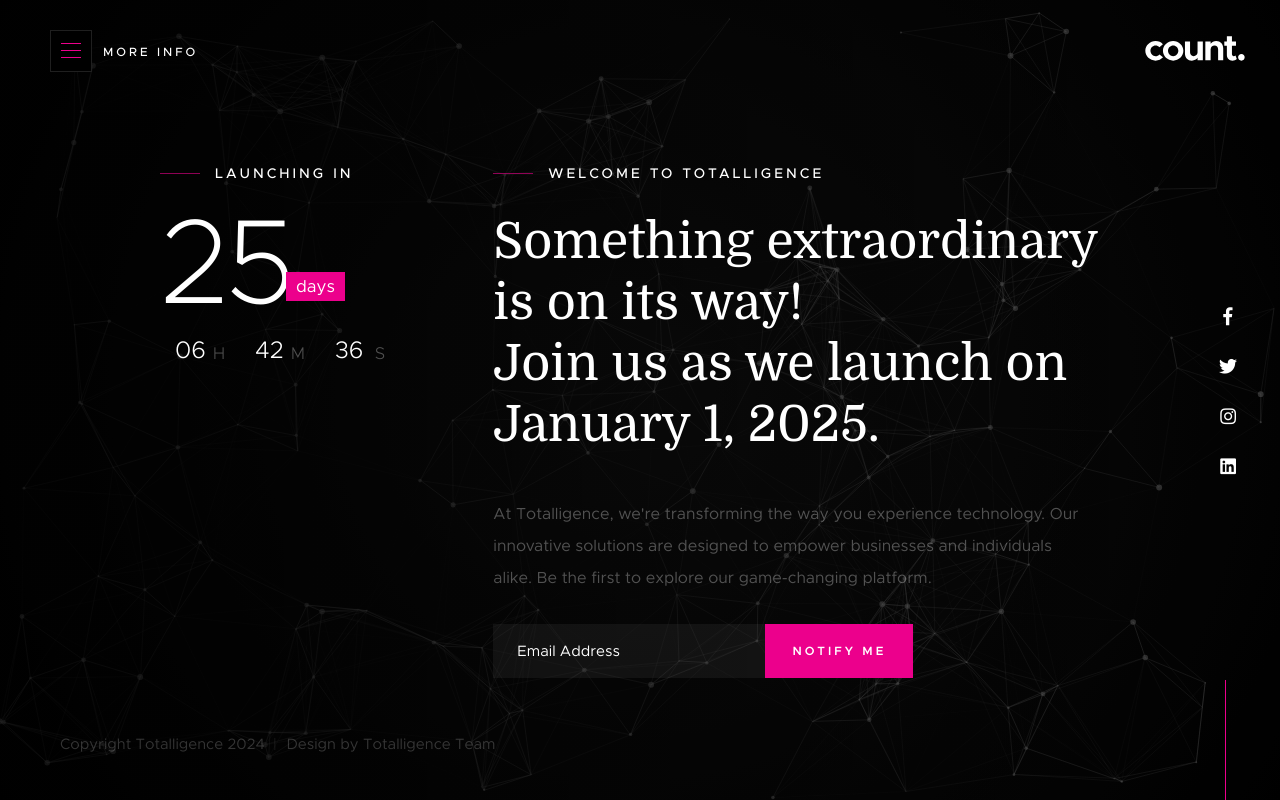
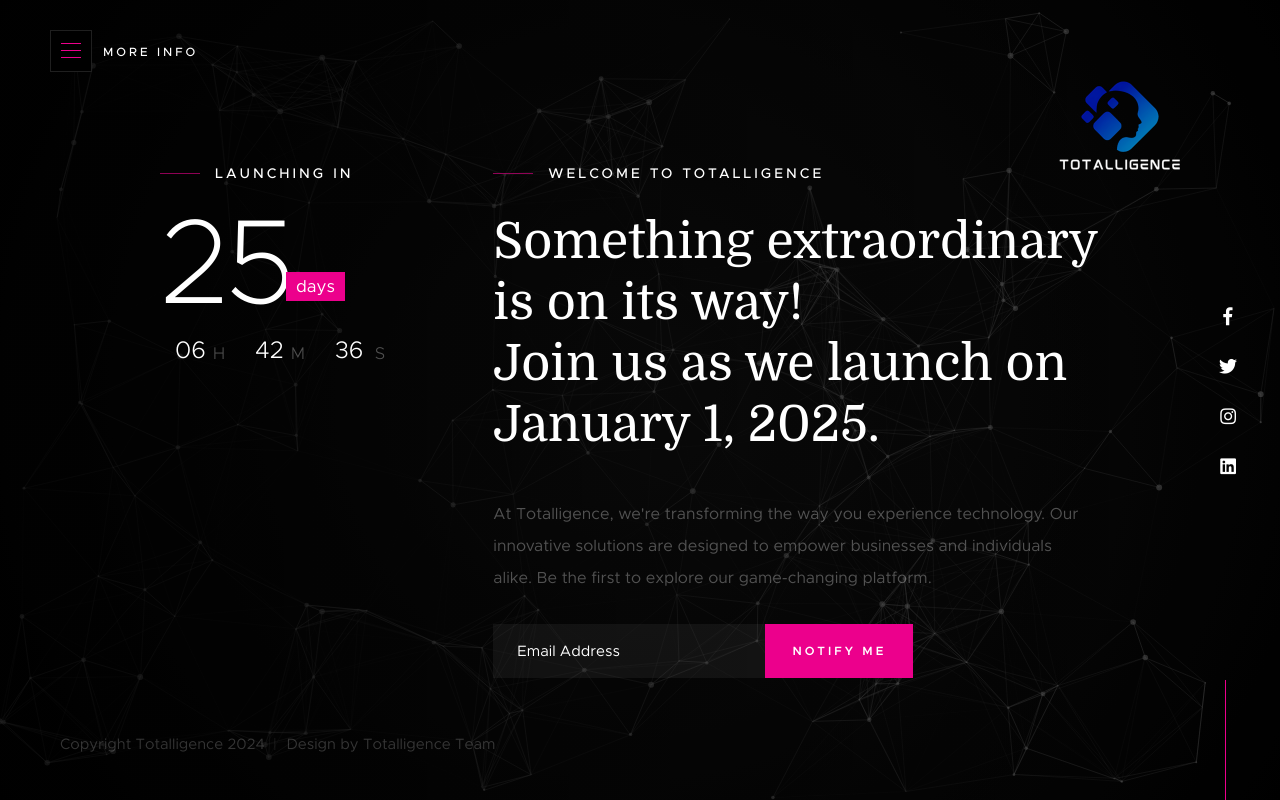
Before and after one commit to Narla-Venkata-Anand-Sai-Kumar/totalligence, a plain HTML site: page index.html in a window 1280 px wide. Drawn offline with Linux system fonts and the light colour scheme; animation ran at ten frames a second.

Commit message:
Adding Logos

```diff
--- a/css/main.css
+++ b/css/main.css
@@ -1229,8 +1229,8 @@
   margin: 0;
   padding: 0;
   position: absolute;
-  right: 60px;
-  top: 36px;
+  right: 00px;
+  /* top: 12px; */
 }
 
 .home-logo a {
@@ -1244,8 +1244,8 @@
 }
 
 .home-logo img {
-  width: 100px;
-  height: 25px;
+  width: 250px;
+  height: 250px;
 }
 
 
--- a/index.html
+++ b/index.html
@@ -26,8 +26,8 @@
 
     <!-- favicons
     ================================================== -->
-    <link rel="shortcut icon" href="favicon.ico" type="image/x-icon">
-    <link rel="icon" href="favicon.ico" type="image/x-icon">
+    <link rel="shortcut icon" href="favicon.png" type="image/x-icon">
+    <link rel="icon" href="favicon.png" type="image/x-icon">
 
 </head>
 
@@ -45,7 +45,7 @@
 
             <div class="home-logo">
                 <a href="index-particles.html">
-                    <img src="images/logo.svg" alt="Totalligence Logo">
+                    <img src="images/white text.png" alt="Totalligence Logo">
                 </a>
             </div>
 
```
Also changed, not shown: favicon.png (added), images/white text.png (added).
